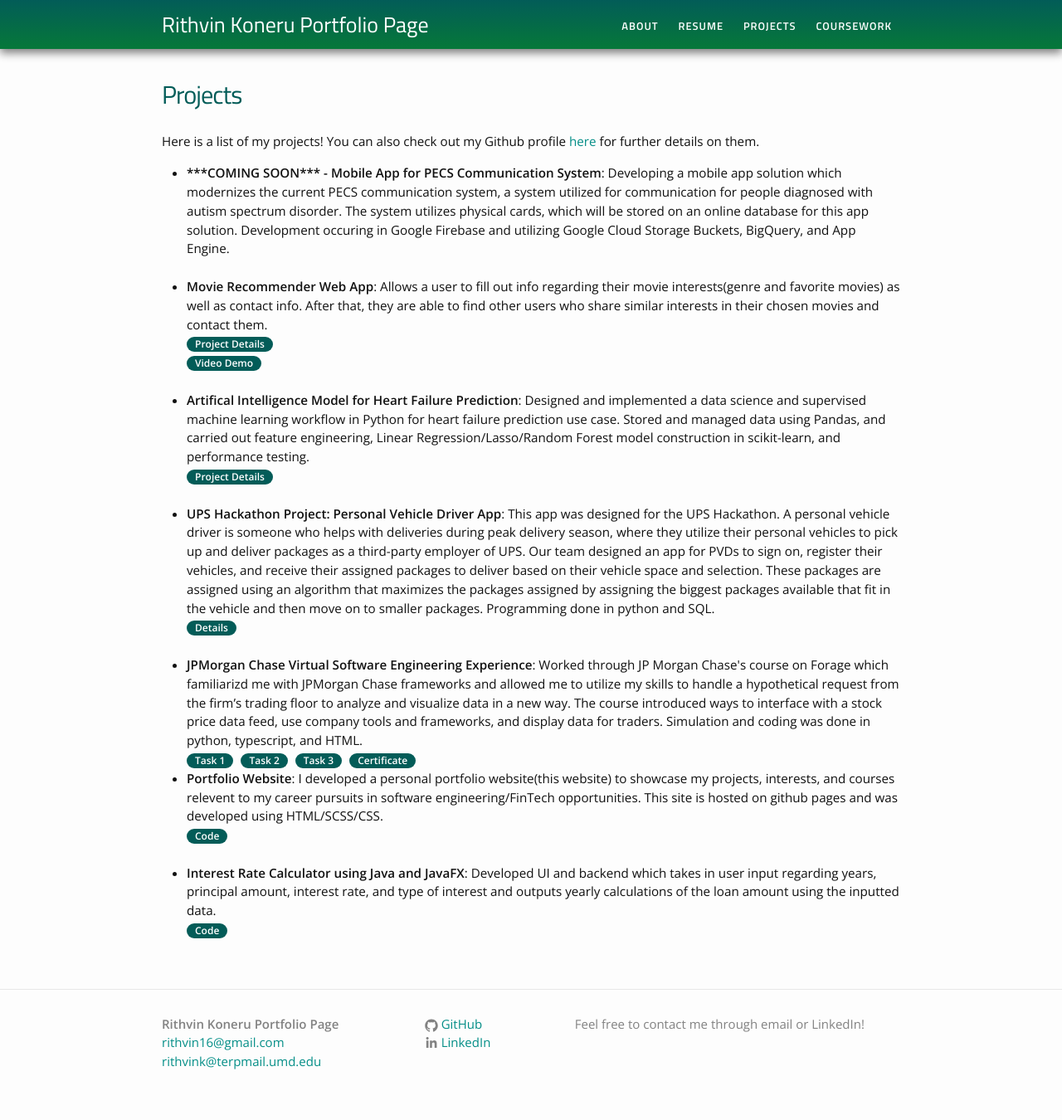
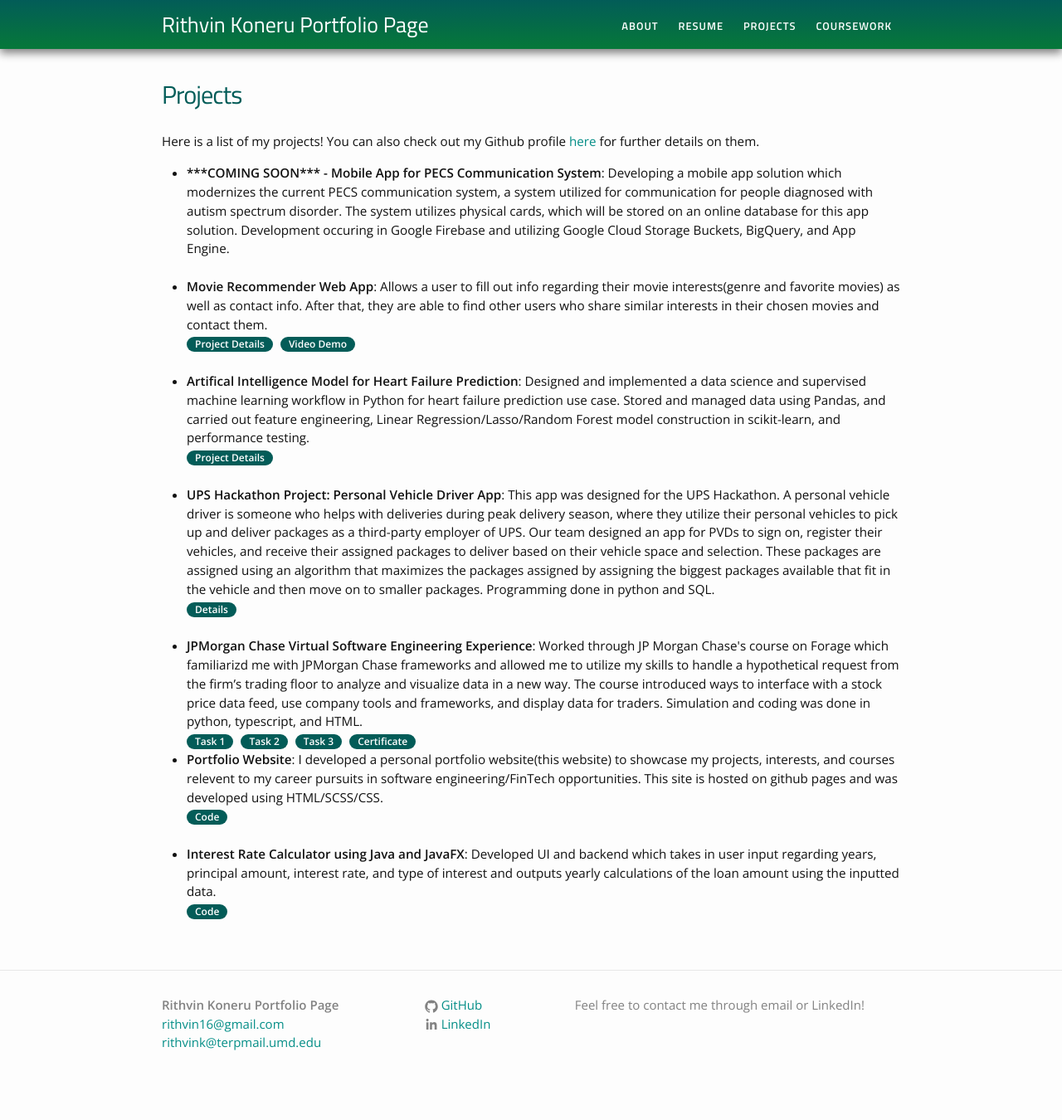
Before and after one commit to RithvinK/RithvinK.github.io, a Jekyll site: the page built from projects.md, in a window 1280 px wide. Shown: the whole page at 83% size. Built offline with Jekyll 4.4.1, drawn with Linux system fonts in a browser that asks for light colours; after the commit the page ends 1328 px from its top, so only the background shows below that.

Commit message:
Update projects.md

```diff
--- a/projects.md
+++ b/projects.md
@@ -12,7 +12,7 @@ Here is a list of my projects! You can also check out my Github profile <a href=
 	</li><br>
 	<li>
 		<b>Movie Recommender Web App</b>: Allows a user to fill out info regarding their movie interests(genre and favorite movies) as well as contact info. After that, they are able to find other users who share similar interests in their chosen movies and contact them. <br>
-		<a href="https://github.com/RithvinK/Movie_Recommender"><div class="color-button">Project Details</div></a><br>
+		<a href="https://github.com/RithvinK/Movie_Recommender"><div class="color-button">Project Details</div></a>
 		<a href="https://www.youtube.com/watch?v=QUT7arhdlzo"><div class="color-button">Video Demo</div></a>
 	</li><br>
 	<li>
```
